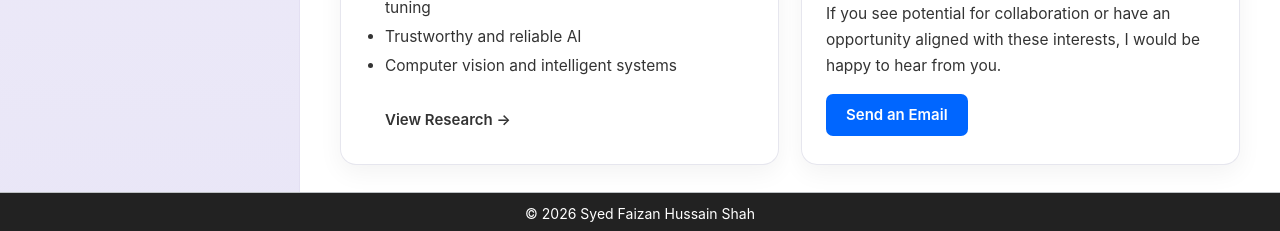
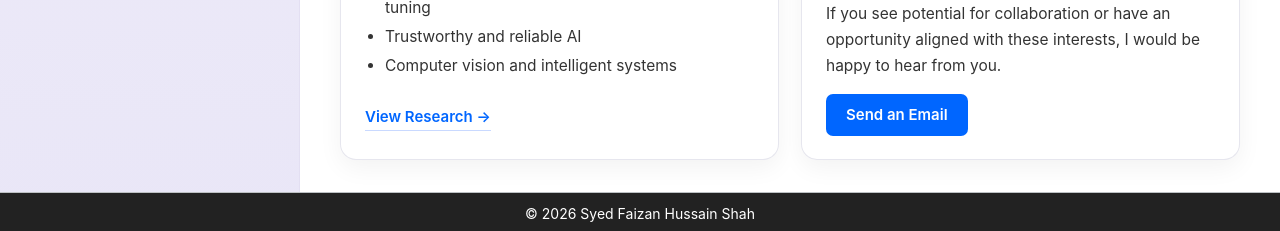
Before and after one commit to Fazi743/Fazi743.github.io, a Jekyll site: the page built from _pages/contact.md, in a window 1280 px wide and 1149 px high. Shown: the part 915-1146 px from the top of the window. Built offline with Jekyll 4.4.1, drawn with Linux system fonts in a browser that asks for light colours; a style sheet for code colours, icons or effects is not loaded.

Commit message:
Update contact.md

```diff
--- a/_pages/contact.md
+++ b/_pages/contact.md
@@ -60,7 +60,7 @@ author_profile: true
       <li>Trustworthy and reliable AI</li>
       <li>Computer vision and intelligent systems</li>
     </ul>
-    <a class="btn btn-outline" href="/research/">View Research →</a>
+    <a class="link-arrow" href="/research/">View Research →</a>
   </div>
 
   <div class="ccard">
```
